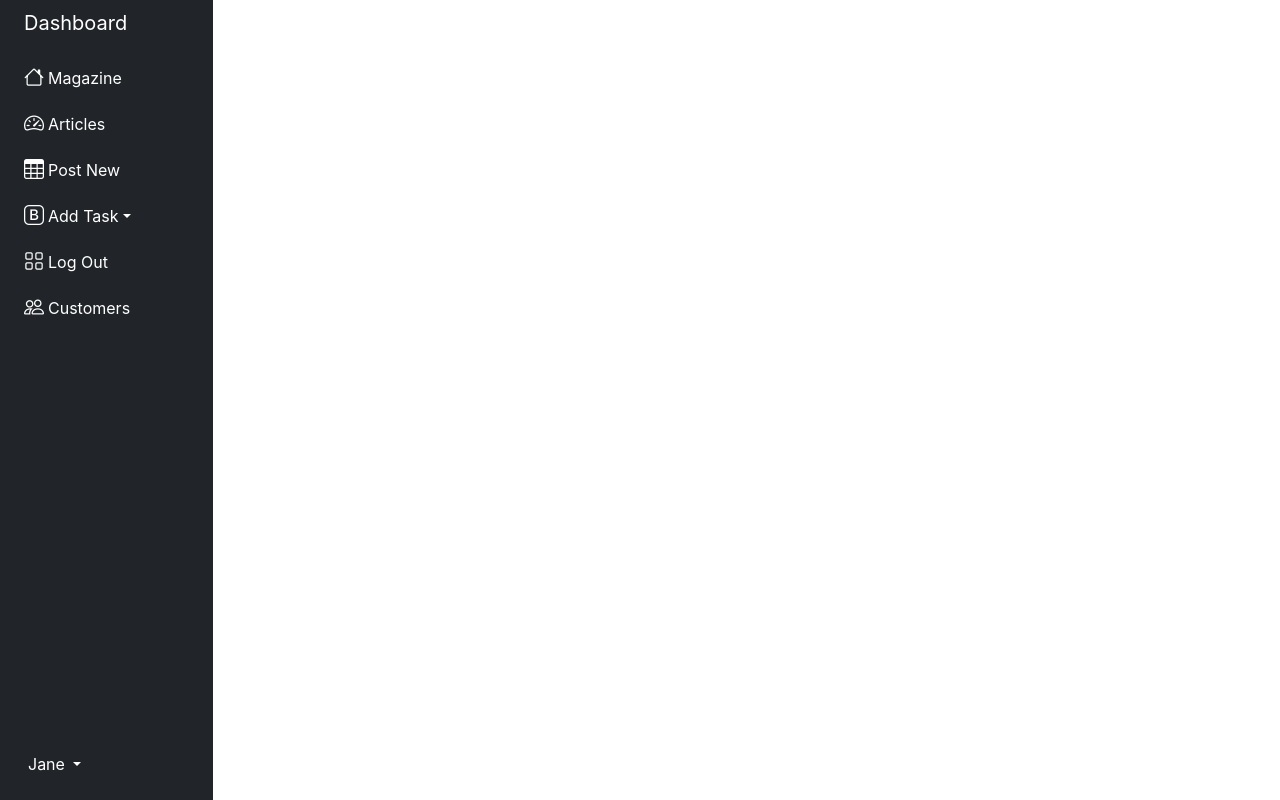
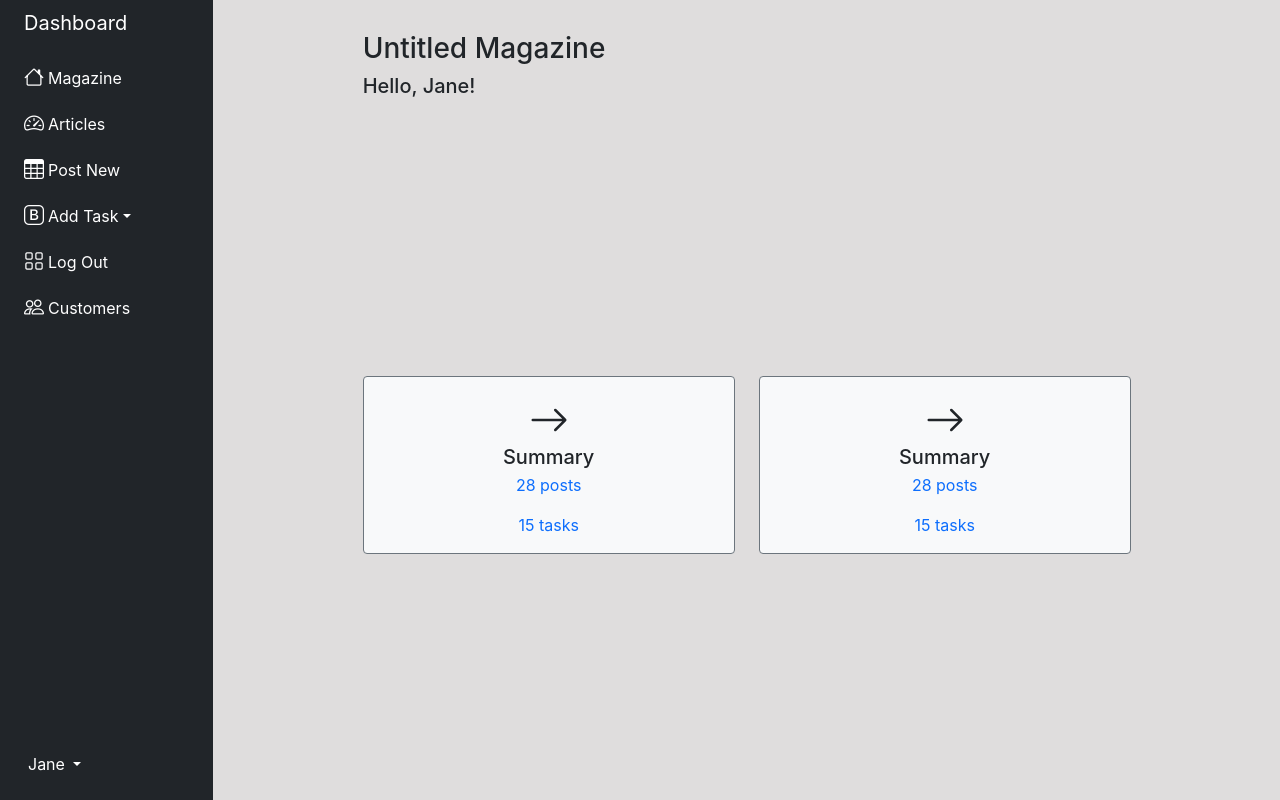
Before and after one commit to tatyanakarlen/Untitled-Magazine, a React (Create React App) app: page /dashboard in a window 1280 px wide. Built offline with nearby package versions, Linux system fonts and the light colour scheme.

Commit message:
adding some stuff

```diff
--- a/package.json
+++ b/package.json
@@ -14,6 +14,7 @@
     "mongoose": "^6.5.1",
     "morgan": "^1.10.0",
     "react": "^18.2.0",
+    "react-bootstrap-icons": "^1.8.4",
     "react-dom": "^18.2.0",
     "react-router-dom": "^6.3.0",
     "react-scripts": "^5.0.1",
--- a/src/components/DashboardCardSm/DashboardCardSm.jsx
+++ b/src/components/DashboardCardSm/DashboardCardSm.jsx
@@ -0,0 +1,26 @@
+import React from 'react';
+import './DashboardCardSm.css'
+import * as Icon from 'react-bootstrap-icons';
+
+const DashboardCardSm = () => {
+  return (
+
+    <div class="card bg-light text-dark border border-secondary">
+      <div class="card-body text-left">
+        <div class="h1 mb-1">
+        <Icon.ArrowRight />
+          {/* <i class="bi bi-calendar3" style="font-size: 25px"></i> */}
+        </div>
+
+        <h5 class="card-title mb-1 dashboard-cards-title">Summary</h5>
+
+        <div class="dashboard-cards">
+          <p class="card-text text-primary p-10 dashboard-text">28 posts</p>
+          <p class="card-text text-primary dashboard-text">15 tasks</p>
+      </div>
+    </div>
+    </div>
+  );
+};
+
+export default DashboardCardSm;
--- /dev/null
+++ b/src/components/DashboardHeader/DashboardHeader.css
@@ -0,0 +1,8 @@
+#header-box {
+    /* width: 90%;  */
+    text-align:left;
+    display: flex;
+    flex-direction: row;
+    justify-content: space-between;
+    /* padding-top: 2rem;   */
+}
--- a/src/components/DashboardHeader/DashboardHeader.jsx
+++ b/src/components/DashboardHeader/DashboardHeader.jsx
@@ -1,11 +1,15 @@
-import React from 'react'
+import React from 'react';
+import './DashboardHeader.css'
 
 const DashboardHeader = () => {
   return (
-    <div>
-      I am dashboard header
+    <div id="header-box">
+      <div>
+        <h3>Untitled Magazine</h3>
+        <h5>Hello, Jane!</h5>
+      </div>
     </div>
-  )
-}
+  );
+};
 
-export default DashboardHeader
+export default DashboardHeader;
--- a/src/components/LoginForm/LoginForm.jsx
+++ b/src/components/LoginForm/LoginForm.jsx
@@ -1,5 +1,6 @@
 import React from 'react'
 import { useState, useEffect } from 'react';
+import {useNavigate} from 'react-router-dom'
 
 const LoginForm = ({ setUserInState }) => {
 
@@ -10,17 +11,14 @@ const LoginForm = ({ setUserInState }) => {
       });
 
 
-    //   const handleChange = (evt) => {
-    //     setUserInfo({
-    //       [evt.target.name]: evt.target.value,
-    //       error: ''
-    //     });
-    //   };
+
 
       const logUserObj = (e) => {
           e.preventDefault();
           console.log(userLogin)
       }
+
+      const navigate = useNavigate()
 
 
       const handleSubmit = async (e) => {
@@ -41,6 +39,7 @@ const LoginForm = ({ setUserInState }) => {
 
           const userDoc = JSON.parse(atob(token.split('.')[1])).user; // 5. Decode the token + put user document into state
           setUserInState(userDoc)
+          // navigate('../login')
         } catch (err) {
           console.log("SignupForm error", err)
           setUserLogin({
--- /dev/null
+++ b/src/pages/AdminDashboardPage/AdminDashboardPage.css
@@ -0,0 +1,12 @@
+#card-container {
+    display: flex;
+    justify-content: center;
+    justify-content: space-evenly;
+    background-color: rgb(223, 221, 221);
+    height: 100%;
+}
+
+#card-box {
+    width: 75%;
+    gap: 0.5rem;
+}
--- a/src/pages/AdminDashboardPage/AdminDashboardPage.jsx
+++ b/src/pages/AdminDashboardPage/AdminDashboardPage.jsx
@@ -1,24 +1,37 @@
-import React from 'react'
+import React from 'react';
 import { Link } from 'react-router-dom';
-import Nav from '../../components/Nav/Nav'
+import Nav from '../../components/Nav/Nav';
+import DashboardHeader from '../../components/DashboardHeader/DashboardHeader';
+import DashboardCardSm from '../../components/DashboardCardSm/DashboardCardSm.jsx';
+import './AdminDashboardPage.css';
 
 const AdminDashboardPage = () => {
   return (
     <div class="container-fluid overflow-hidden">
       <div class="row vh-100 overflow-auto">
-      < Nav />
+        <Nav />
+        <div class="col d-flex flex-column h-sm-100">
+          <div id="card-container" class="row overflow-auto">
+            <div id="card-box" class="row text-center g-3">
+            <DashboardHeader />
+            <div class="col-md">
+              <DashboardCardSm />
+              </div>
+              <div class="col-md">
+              <DashboardCardSm />
+              </div>
 
 
 
 
 
 
-
-
-
+          </div>
+          </div>
+        </div>
       </div>
     </div>
-  )
-}
+  );
+};
 
-export default AdminDashboardPage
+export default AdminDashboardPage;
```
Also changed, not shown: src/components/DashboardCardSm/DashboardCardsSm.jsx (deleted, +0 -11 lines), src/components/DashboardCardSm/DashboardCardSm.css (added), 1 other file (tests, documents, lock files or other folders).
